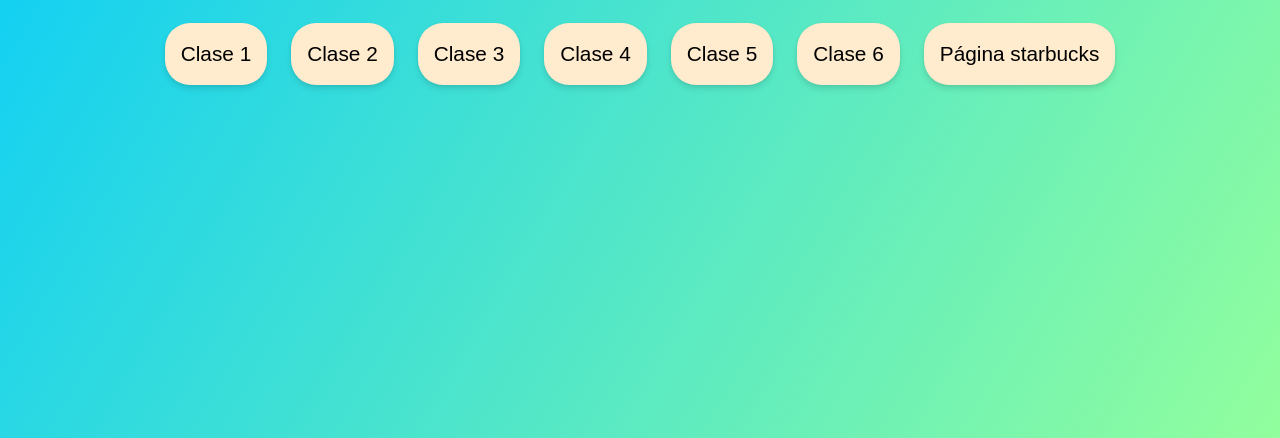
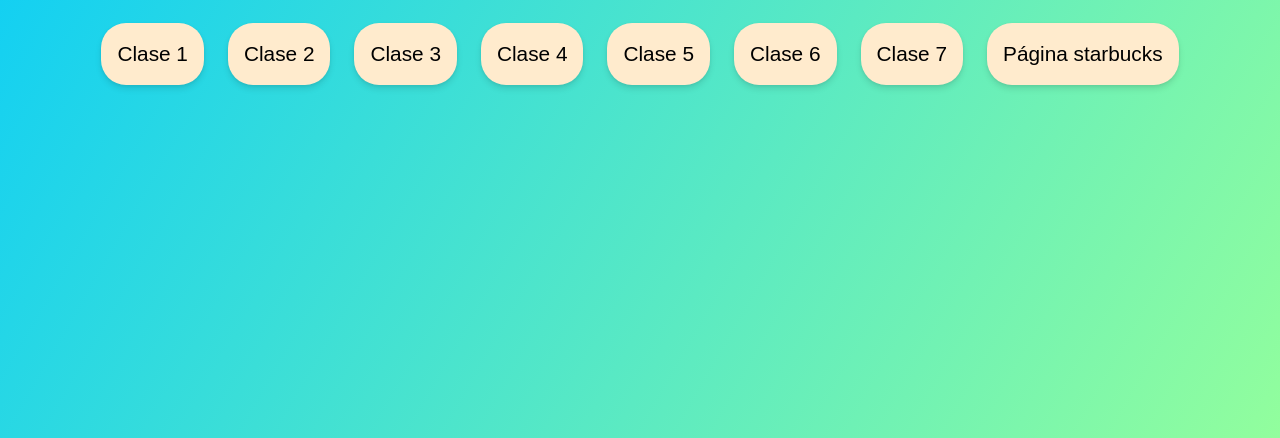
Before and after one commit to BoxyPipesnake/bTechChallenge-mod-2, a plain HTML site: page index.html in a window 1280 px wide. Shown: the part 410-848 px from the top of the page. Drawn offline with Linux system fonts and the light colour scheme.

Commit message:
Agrega en el index la actividad de la clase numero 7

```diff
--- a/index.html
+++ b/index.html
@@ -20,6 +20,7 @@
             <a href="./clase-4/clase-4-flexbox.html" target="_blank">Clase 4</a>
             <a href="./clase-5/clase-5-flexbox-repaso.html" target="_blank">Clase 5</a>
             <a href="./clase-6/clase-6-posicionamiento.html" target="_blank">Clase 6</a>
+            <a href="./clase-7/clase-7-responsive.html" target="_blank">Clase 7</a>
             <a href="./starbucks/starbucks.html" target="_blank">Página starbucks</a>
         </div>
     </main>
```
